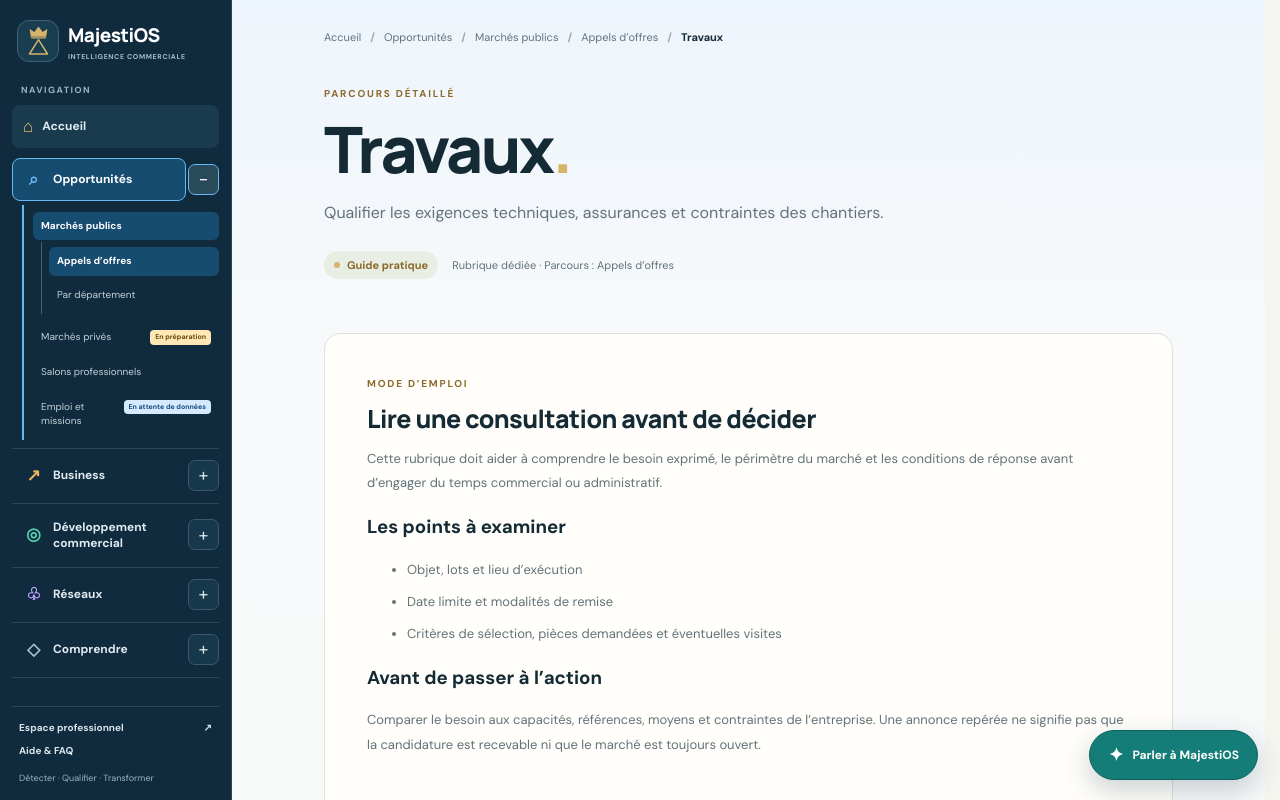
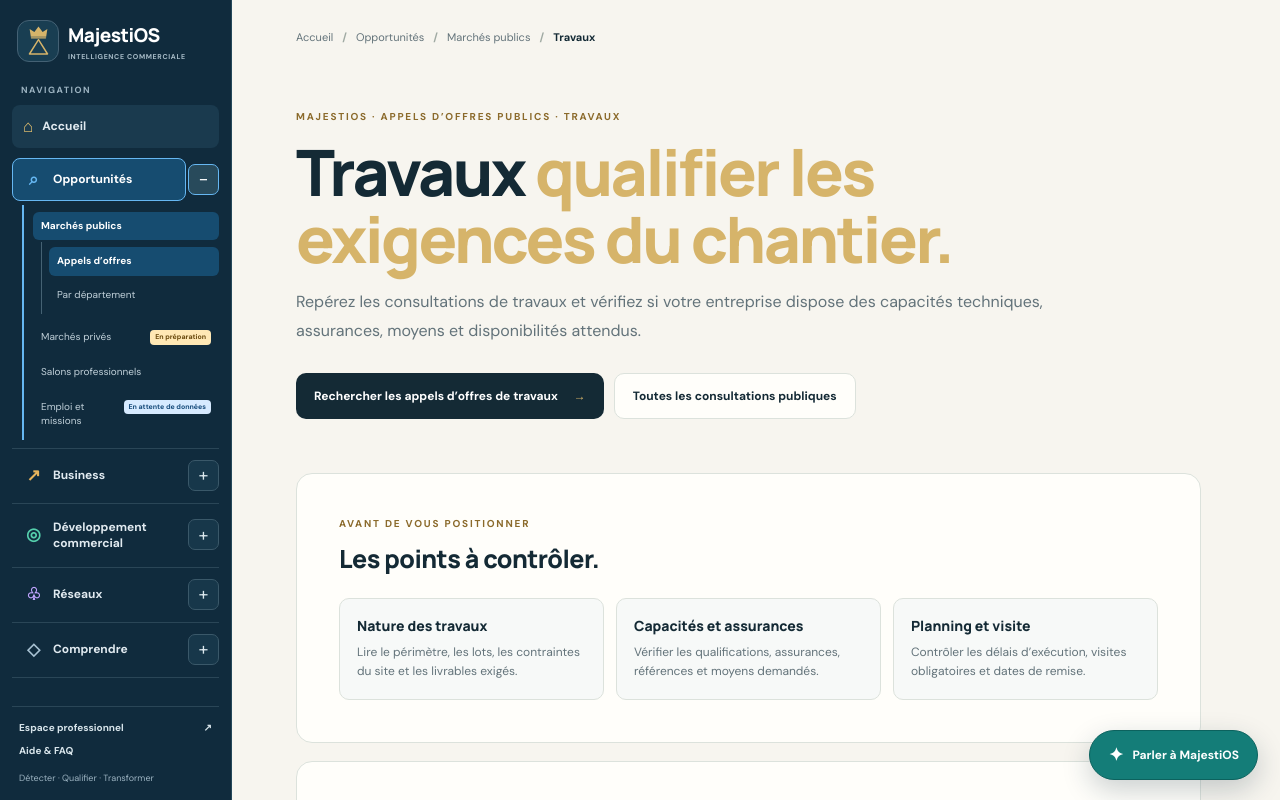
Before and after one commit to Chexpeer/Majestios, a Next.js app: page /opportunites/marches-publics/appels-offres/travaux in a window 1280 px wide. Shown: the top 800 px of the page. Built offline with nearby package versions, Linux system fonts and the light colour scheme.

Commit message:
Créer le dossier Appels d’offres / travaux

```diff
--- /dev/null
+++ b/src/app/opportunites/marches-publics/appels-offres/travaux/page.tsx
@@ -0,0 +1,17 @@
+import TenderCategoryGuide from "@/components/tender-category-guide";
+
+export default function PublicWorksPage() {
+  return <TenderCategoryGuide
+    eyebrow="MAJESTIOS · APPELS D’OFFRES PUBLICS · TRAVAUX"
+    title="Travaux"
+    emphasis="qualifier les exigences du chantier."
+    intro="Repérez les consultations de travaux et vérifiez si votre entreprise dispose des capacités techniques, assurances, moyens et disponibilités attendus."
+    searchHref="/opportunites/marches-publics/appels-offres?type=Travaux"
+    searchLabel="Rechercher les appels d’offres de travaux"
+    checks={[
+      { title: "Nature des travaux", text: "Lire le périmètre, les lots, les contraintes du site et les livrables exigés." },
+      { title: "Capacités et assurances", text: "Vérifier les qualifications, assurances, références et moyens demandés." },
+      { title: "Planning et visite", text: "Contrôler les délais d’exécution, visites obligatoires et dates de remise." }
+    ]}
+  />;
+}
```
